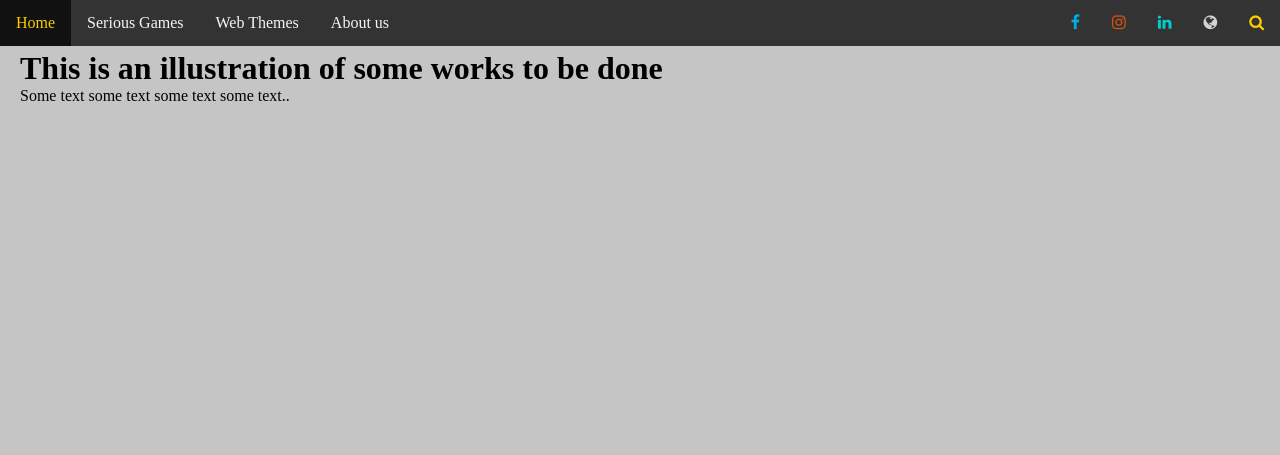
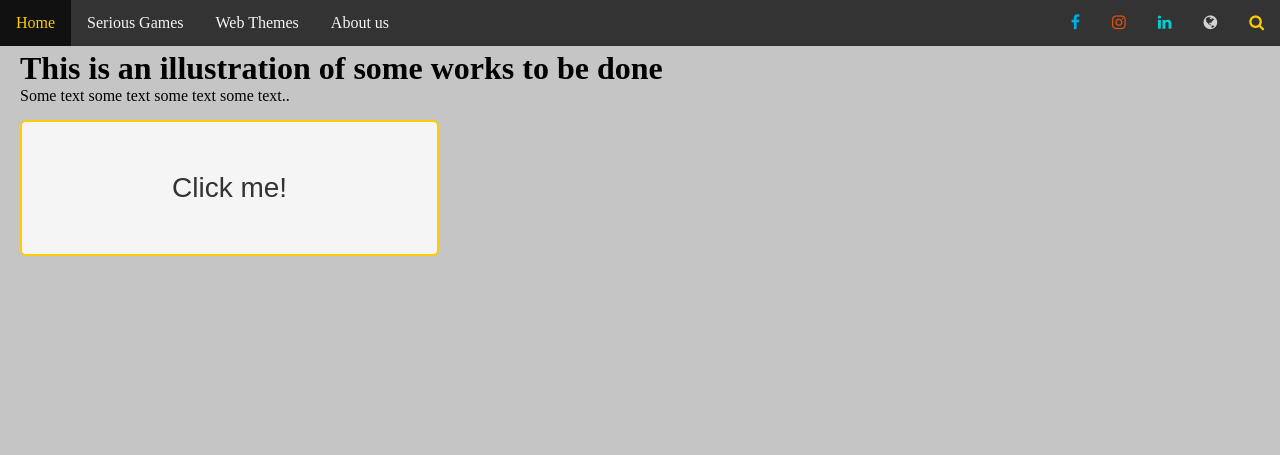
Before and after one commit to aeims/newWeb, a PHP site: page / in a window 1280 px wide. Shown: the top 455 px of the page. Run offline with PHP 8.4, Linux system fonts and the light colour scheme.

Commit message:
js file added

```diff
--- a/index.html
+++ b/index.html
@@ -25,9 +25,12 @@
     <div style="padding:20px;margin-top:30px;background-color:#c5c5c5;height:1000px;">
         <h1>This is an illustration of some works to be done</h1>
         <p>Some text some text some text some text..</p>
+        <button type="button" onclick="date_func()">Click me!</button>
+        <p id="demo"></p>
     </div>
     <footer class="footer">
         <p>Web Page - 2022 - The Team Works</p>
     </footer>
+    <script src="logic.js"></script>
 </body>
 </html>
--- /dev/null
+++ b/logic.js
@@ -0,0 +1,3 @@
+function date_func() {
+    document.getElementById("demo").innerHTML = Date()
+};
--- a/style.css
+++ b/style.css
@@ -38,6 +38,28 @@ li a:hover {
     float: right;
 }
 
+button {
+    display: inline-block;
+    border: 2px solid #ffcc00;
+    border-radius: 6px;
+    padding:50px 150px;
+    margin: 15px 0px;
+    font-size: 28px;
+    cursor: pointer;
+    background-color: whitesmoke;
+    color: #333;
+    transition-duration: 0.3s;
+}
+
+button:hover {
+    color: whitesmoke;
+    background-color: #ffcc00;
+}
+
+button:active {
+    transform: translateY(6px);
+}
+
 .footer {
     display: block;
     color: lightgray;
```
